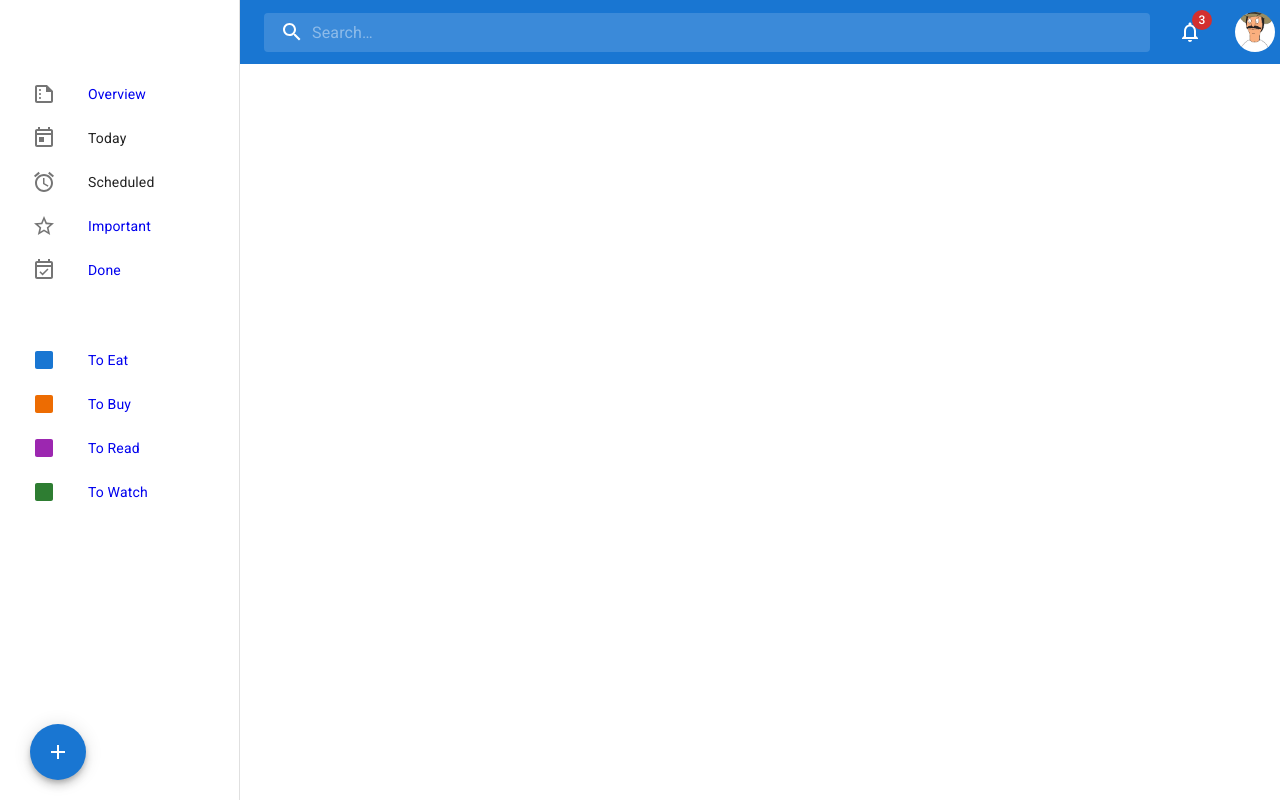
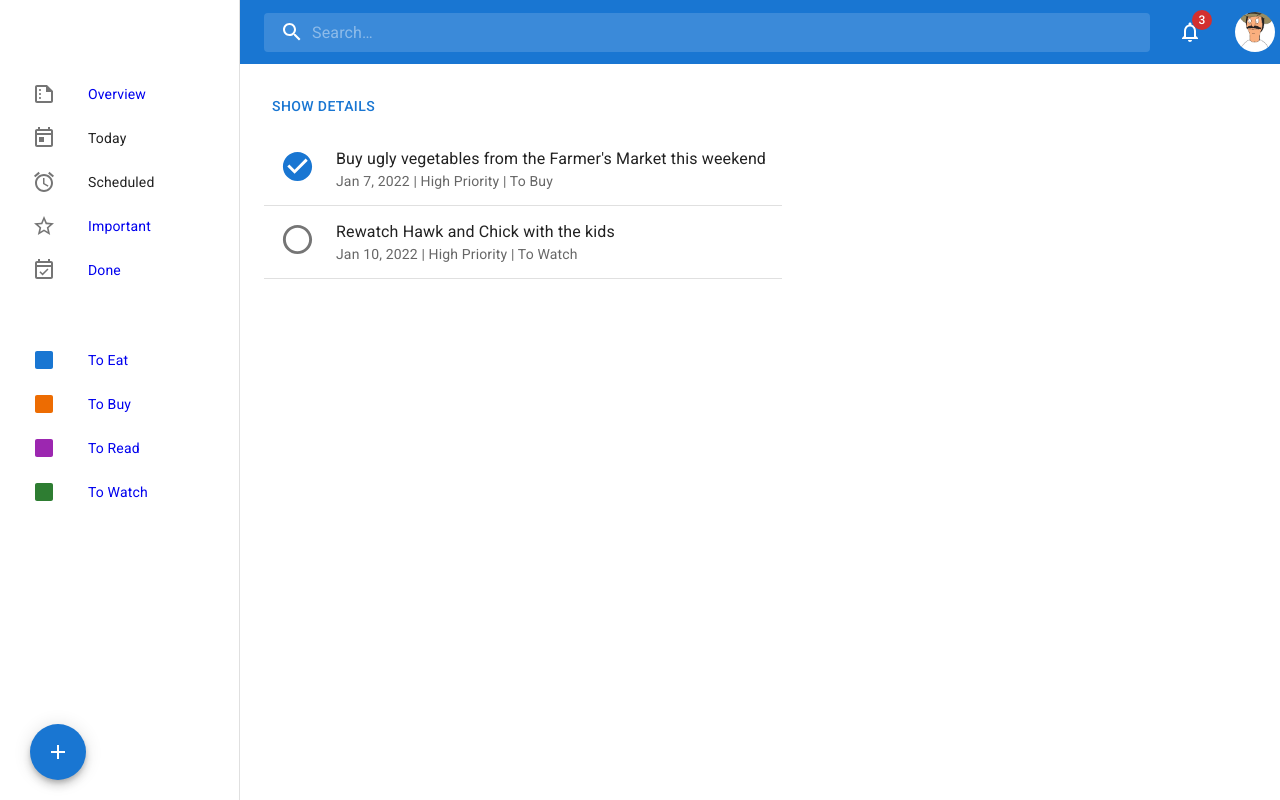
Before and after one commit to yoyotruly/smart-todo-list, a React (Create React App) app in the folder frontend/: page /tasks/done in a window 1280 px wide. Built offline with nearby package versions, Linux system fonts and the light colour scheme.

Commit message:
Add sample main content to the remaining tasks page

```diff
--- a/frontend/src/pages/tasks/TaskDone.js
+++ b/frontend/src/pages/tasks/TaskDone.js
@@ -1,7 +1,8 @@
 import Box from '@mui/material/Box';
 
-import TopBar from "../../components/TopBar"
-import LeftSidebar from "../../components/LeftSidebar"
+import TopBar from "../../components/TopBar";
+import LeftSidebar from "../../components/LeftSidebar";
+import MainContent from '../../components/MainContent';
 import FloatingAddButton from '../../components/FloatingAddButton';
 
 function TaskDone() {
@@ -12,6 +13,7 @@ function TaskDone() {
       <FloatingAddButton />
       <TopBar />
       <LeftSidebar />
+      <MainContent />
 
     </Box>
   )
--- a/frontend/src/pages/tasks/TaskHighPriority.js
+++ b/frontend/src/pages/tasks/TaskHighPriority.js
@@ -1,7 +1,8 @@
 import Box from '@mui/material/Box';
 
-import TopBar from "../../components/TopBar"
-import LeftSidebar from "../../components/LeftSidebar"
+import TopBar from "../../components/TopBar";
+import LeftSidebar from "../../components/LeftSidebar";
+import MainContent from '../../components/MainContent';
 import FloatingAddButton from '../../components/FloatingAddButton';
 
 
@@ -12,6 +13,7 @@ function TaskHighPriority() {
       <FloatingAddButton />
       <TopBar />
       <LeftSidebar />
+      <MainContent />
 
     </Box>
   )
--- a/frontend/src/pages/tasks/TaskLabel.js
+++ b/frontend/src/pages/tasks/TaskLabel.js
@@ -1,8 +1,9 @@
 import { useParams } from "react-router-dom";
 import Box from '@mui/material/Box';
 
-import TopBar from "../../components/TopBar"
-import LeftSidebar from "../../components/LeftSidebar"
+import TopBar from "../../components/TopBar";
+import LeftSidebar from "../../components/LeftSidebar";
+import MainContent from '../../components/MainContent';
 import FloatingAddButton from '../../components/FloatingAddButton';
 
 function TaskLabel() {
@@ -14,6 +15,7 @@ function TaskLabel() {
     <FloatingAddButton />
     <TopBar />
     <LeftSidebar />
+    <MainContent />
 
   </Box>
   )
--- a/frontend/src/pages/tasks/Tasks.js
+++ b/frontend/src/pages/tasks/Tasks.js
@@ -1,7 +1,7 @@
 import Box from '@mui/material/Box';
 
-import TopBar from "../../components/TopBar"
-import LeftSidebar from "../../components/LeftSidebar"
+import TopBar from "../../components/TopBar";
+import LeftSidebar from "../../components/LeftSidebar";
 import MainContent from '../../components/MainContent';
 import FloatingAddButton from '../../components/FloatingAddButton';
 
```
